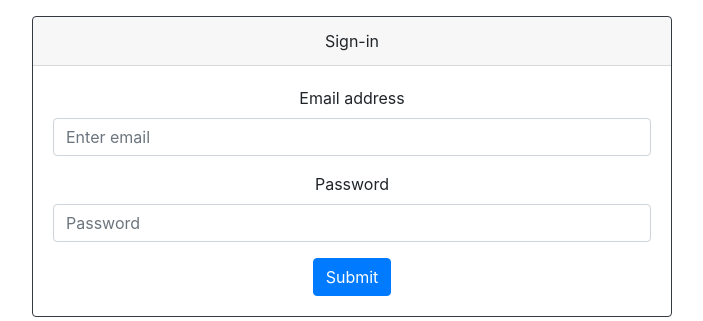
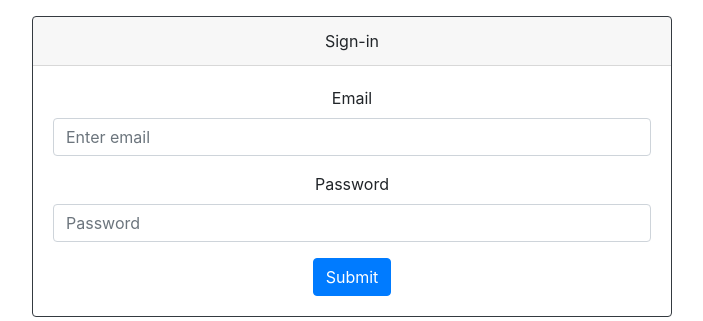
Before and after one commit to mlizking/ci_spms_project, a CodeIgniter app: page /ci_spms_project/index.php/userlogin_controller in a window 1280 px wide. Shown: the part 56-377 px from the top of the page, without its empty margins (288-991 px from the left). Run offline with CodeIgniter, Linux system fonts and the light colour scheme.

Commit message:
Update login_view.php
update sign-in form

```diff
--- a/application/views/login_view.php
+++ b/application/views/login_view.php
@@ -15,7 +15,7 @@
             <?php echo form_open('userlogin_controller'); ?>
             <!-- Form -->
                 <div class="form-group">
-                    <label for="exampleInputEmail1">Email address</label>
+                    <label for="exampleInputEmail1">Email</label>
                     <input type="email" class="form-control" name="loginemail" id="exampleInputEmail1" aria-describedby="emailHelp" placeholder="Enter email" value="<?php echo set_value('loginemail'); ?>" required>
                     <?php echo form_error('loginemail'); ?>
                 </div>
```
